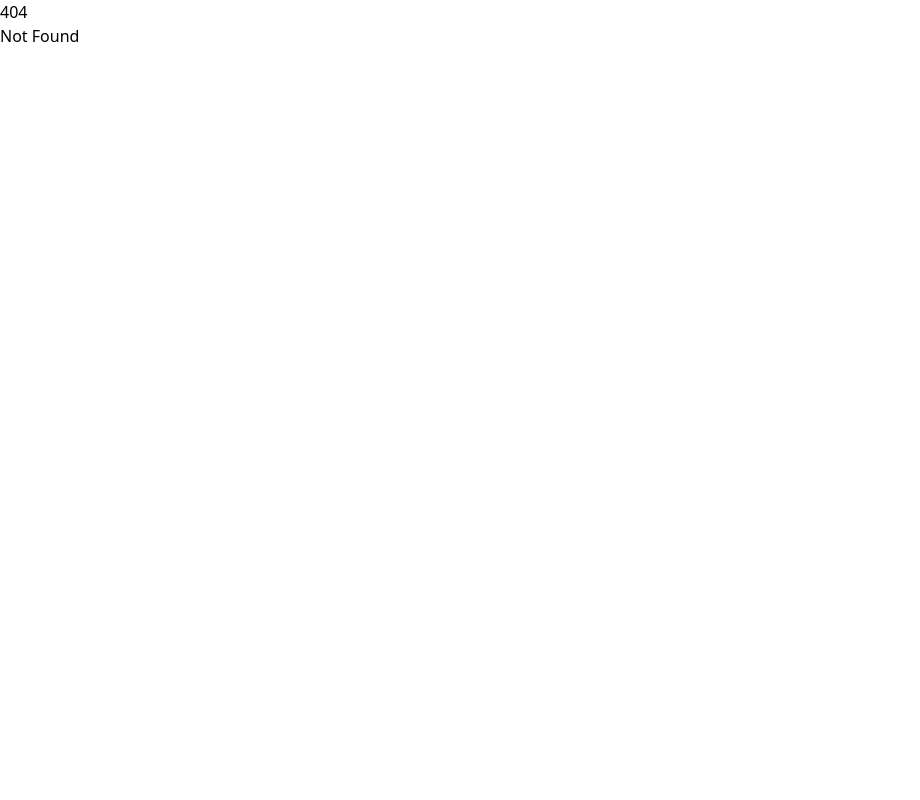
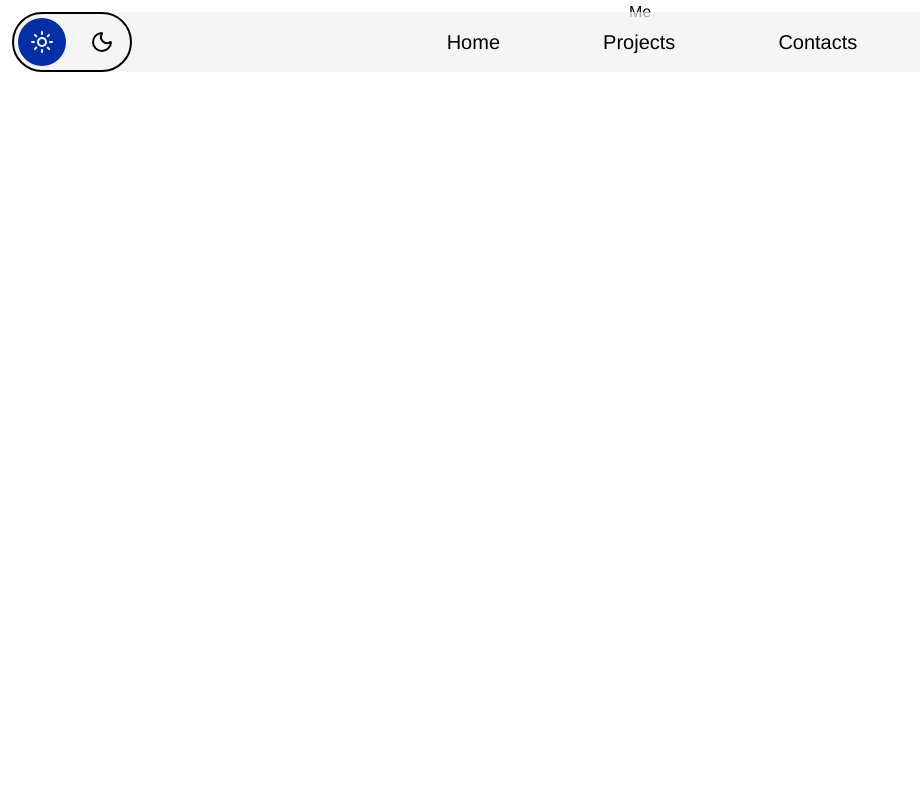
Before and after one commit to StEgo2103/egofolio, a SvelteKit app: page /home in a window 1280 px wide. Before the commit this address had no page. Shown: the top 800 px of the page, without its empty margins (0-920 px from the left). Built offline with nearby package versions, Linux system fonts and the light colour scheme.

Commit message:
Add light/dark theme and header

```diff
--- a/package.json
+++ b/package.json
@@ -31,5 +31,8 @@
 		"typescript": "^5.0.0",
 		"typescript-eslint": "^8.0.0",
 		"vite": "^5.4.11"
+	},
+	"dependencies": {
+		"lucide-svelte": "^0.469.0"
 	}
 }
--- a/src/app.css
+++ b/src/app.css
@@ -1,3 +1,19 @@
 @import 'tailwindcss/base';
 @import 'tailwindcss/components';
 @import 'tailwindcss/utilities';
+
+body {
+  font-family: 'Helvetica Neue', sans-serif;
+  background-color: white;
+  color: black;
+  transition: background-color 0.3s;
+}
+
+body.dark {
+  background-color: black;
+  color: white;
+}
+
+html {
+  scroll-behavior: smooth;
+}
--- a/src/app.html
+++ b/src/app.html
@@ -4,6 +4,7 @@
 		<meta charset="utf-8" />
 		<link rel="icon" href="%sveltekit.assets%/favicon.png" />
 		<meta name="viewport" content="width=device-width, initial-scale=1" />
+		<title>Egofolio - My personal portfolio</title>
 		%sveltekit.head%
 	</head>
 	<body data-sveltekit-preload-data="hover">
--- /dev/null
+++ b/src/lib/ButtonTheme.svelte
@@ -0,0 +1,46 @@
+<script lang="ts">
+	import { Moon, Sun } from 'lucide-svelte';
+	import { onMount } from 'svelte';
+
+	let isDark = false;
+	let index = 0;
+
+	onMount(() => {
+		if (typeof localStorage !== 'undefined') {
+			isDark = localStorage.getItem('theme') === 'dark';
+			index = isDark ? 1 : 0;
+			if (isDark) {
+				window.document.body.classList.add('dark');
+			}
+		}
+	});
+
+	function toggle() {
+		isDark = !isDark;
+		index = isDark ? 1 : 0;
+
+		if (typeof localStorage !== 'undefined') {
+			window.document.body.classList.toggle('dark', isDark);
+			localStorage.setItem('theme', isDark ? 'dark' : 'light');
+		}
+	}
+</script>
+
+<button
+	on:click={toggle}
+	class="flex h-min space-x-3 rounded-full border-2 border-black p-1 transition-all duration-300 ease-in-out dark:border-white"
+>
+	<div
+		class="transform rounded-full transition-all duration-300 ease-in-out"
+		class:bg-myBlueDark={index === 0}
+	>
+		<Sun color="white" class="m-3" />
+	</div>
+
+	<div
+		class="transform rounded-full transition-all duration-300 ease-in-out"
+		class:bg-myBlueDark={index === 1}
+	>
+		<Moon color={isDark ? 'white' : 'black'} class="m-3" />
+	</div>
+</button>
--- /dev/null
+++ b/src/lib/Header.svelte
@@ -0,0 +1,18 @@
+<script lang="ts">
+	import ButtonTheme from './ButtonTheme.svelte';
+	import HeaderNavigation from './HeaderNavigation.svelte';
+</script>
+
+<div
+	class="fixed m-3 flex h-min w-screen justify-between rounded-full bg-mySurfaceLight bg-opacity-70 dark:bg-mySurfaceDark"
+>
+	<div class="w-1/6">
+		<ButtonTheme />
+	</div>
+	<div class="flex w-2/6 items-center justify-between">
+		<HeaderNavigation name={'Home'} route={'#me'} />
+		<HeaderNavigation name={'Projects'} route={'#projects'} />
+		<HeaderNavigation name={'Contacts'} route={'#contacts'} />
+	</div>
+	<div class="w-1/6"></div>
+</div>
--- /dev/null
+++ b/src/lib/HeaderNavigation.svelte
@@ -0,0 +1,10 @@
+<script lang="ts">
+	export let name: string;
+	export let route: string;
+</script>
+
+<a
+	href={route}
+	class="hover:bg-myOnSurfaceLight dark:hover:bg-myOnSurfaceDark rounded-full p-2 text-xl text-black transition-all duration-300 ease-in-out active:scale-95 dark:text-white"
+	>{name}</a
+>
--- a/src/routes/+page.svelte
+++ b/src/routes/+page.svelte
@@ -1,2 +1,4 @@
-<h1>Welcome to SvelteKit</h1>
-<p>Visit <a href="https://svelte.dev/docs/kit">svelte.dev/docs/kit</a> to read the documentation</p>
+<script lang="ts">
+</script>
+
+<div class="flex h-screen justify-center bg-white dark:bg-black"></div>
--- /dev/null
+++ b/src/routes/home/+page.svelte
@@ -0,0 +1,8 @@
+<script lang="ts">
+	import Header from '$lib/Header.svelte';
+</script>
+
+<Header />
+<div id="me" class="flex h-screen justify-center">Me</div>
+<div id="projects" class="flex h-screen justify-center">Projects</div>
+<div id="contacts" class="flex h-screen justify-center">Contacts</div>
--- a/tailwind.config.ts
+++ b/tailwind.config.ts
@@ -1,10 +1,20 @@
 import type { Config } from 'tailwindcss';
 
 export default {
+	darkMode: 'class',
 	content: ['./src/**/*.{html,js,svelte,ts}'],
 
 	theme: {
-		extend: {}
+		extend: {
+			colors: {
+				myBlueLight: '#3D81CC',
+				myBlueDark: '#002FA7',
+				mySurfaceLight: '#F1F1F1',
+				mySurfaceDark: '#1C1C1C',
+				myOnSurfaceLight: '#D8D8D8',
+				myOnSurfaceDark: '#353535',
+			}
+		}
 	},
 
 	plugins: []
```
Also changed, not shown: static/favicon.png, 1 other file (tests, documents, lock files or other folders).
